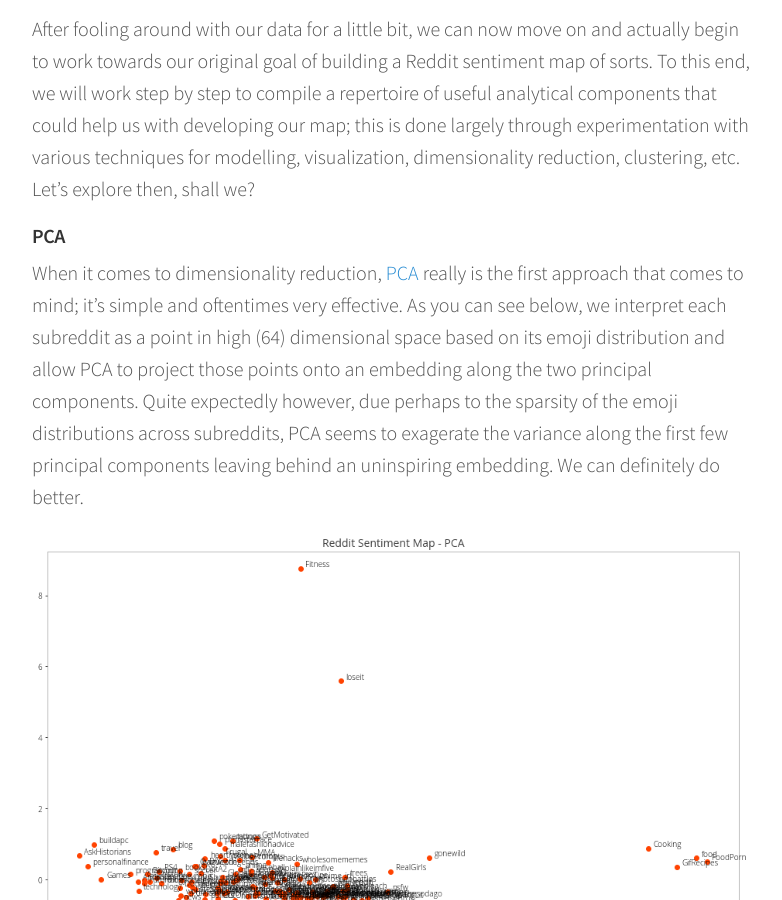
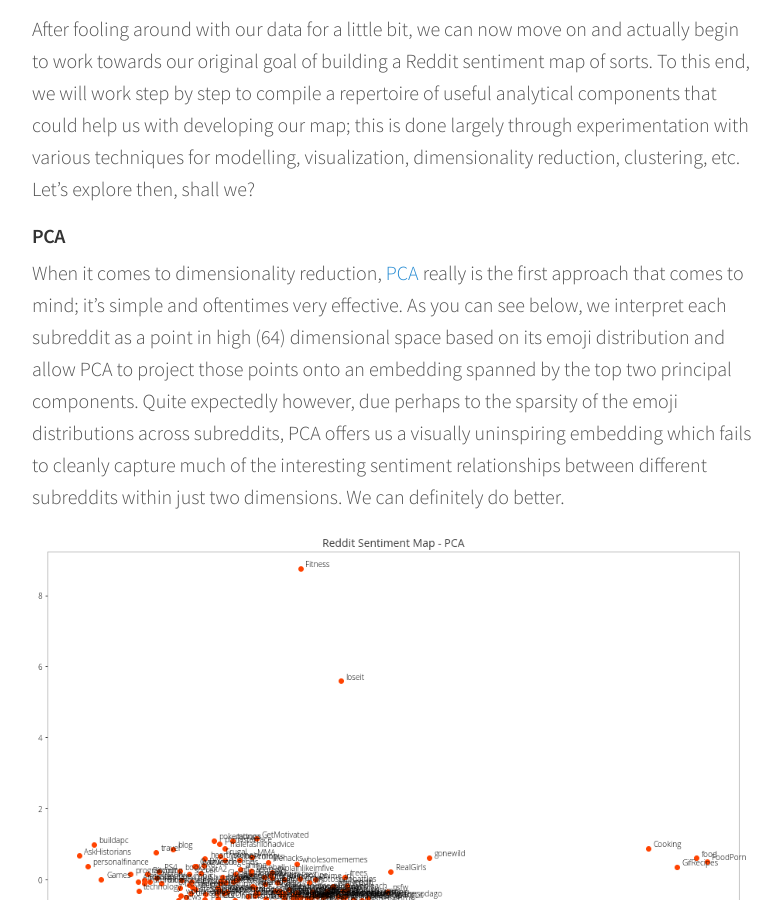
Before and after one commit to wiskojo/wiskojo.github.io, a Jekyll site: the page built from _posts/2018-04-02-visualizing-reddit-sentiments-with-emojis.md, in a window 1280 px wide and 900 px high, scrolled down 4886 px. Shown: the whole window, without its empty margins (248-1030 px from the left). Built offline with Jekyll 4.4.1, drawn with Linux system fonts in a browser that asks for light colours; comment, search, counter and statistics services are not loaded.

Commit message:
Update 2018-04-02-visualizing-reddit-sentiments-with-emojis.md

```diff
--- a/_posts/2018-04-02-visualizing-reddit-sentiments-with-emojis.md
+++ b/_posts/2018-04-02-visualizing-reddit-sentiments-with-emojis.md
@@ -49,7 +49,7 @@ For the sake of experimentation, we can also choose to consider weighted emoji d
 After fooling around with our data for a little bit, we can now move on and actually begin to work towards our original goal of building a Reddit sentiment map of sorts. To this end, we will work step by step to compile a repertoire of useful analytical components that could help us with developing our map; this is done largely through experimentation with various techniques for modelling, visualization, dimensionality reduction, clustering, etc. Let's explore then, shall we?
 
 #### PCA
-When it comes to dimensionality reduction, [PCA](https://en.wikipedia.org/wiki/Principal_component_analysis) really is the first approach that comes to mind; it's simple and oftentimes very effective. As you can see below, we interpret each subreddit as a point in high (64) dimensional space based on its emoji distribution and allow PCA to project those points onto an embedding along the two principal components. Quite expectedly however, due perhaps to the sparsity of the emoji distributions across subreddits, PCA seems to exagerate the variance along the first few principal components leaving behind an uninspiring embedding. We can definitely do better.
+When it comes to dimensionality reduction, [PCA](https://en.wikipedia.org/wiki/Principal_component_analysis) really is the first approach that comes to mind; it's simple and oftentimes very effective. As you can see below, we interpret each subreddit as a point in high (64) dimensional space based on its emoji distribution and allow PCA to project those points onto an embedding spanned by the top two principal components. Quite expectedly however, due perhaps to the sparsity of the emoji distributions across subreddits, PCA offers us a visually uninspiring embedding which fails to cleanly capture much of the interesting sentiment relationships between different subreddits within just two dimensions. We can definitely do better.
 
 ![png](https://raw.githubusercontent.com/wiskojo/wiskojo.github.io/master/resources/2018-04-02-visualizing-reddit-sentiments-with-emojis/output_37_0.png)
 
```
